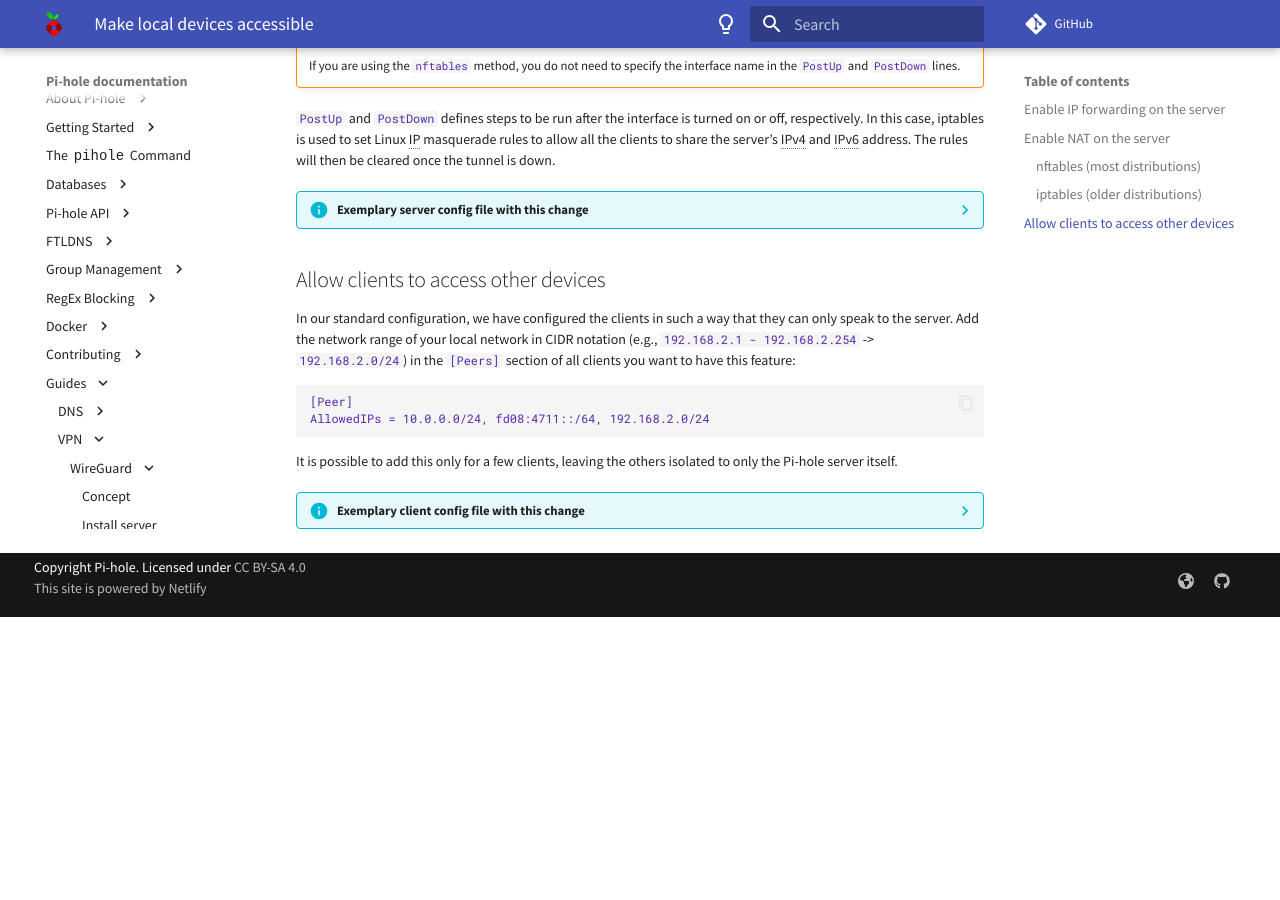
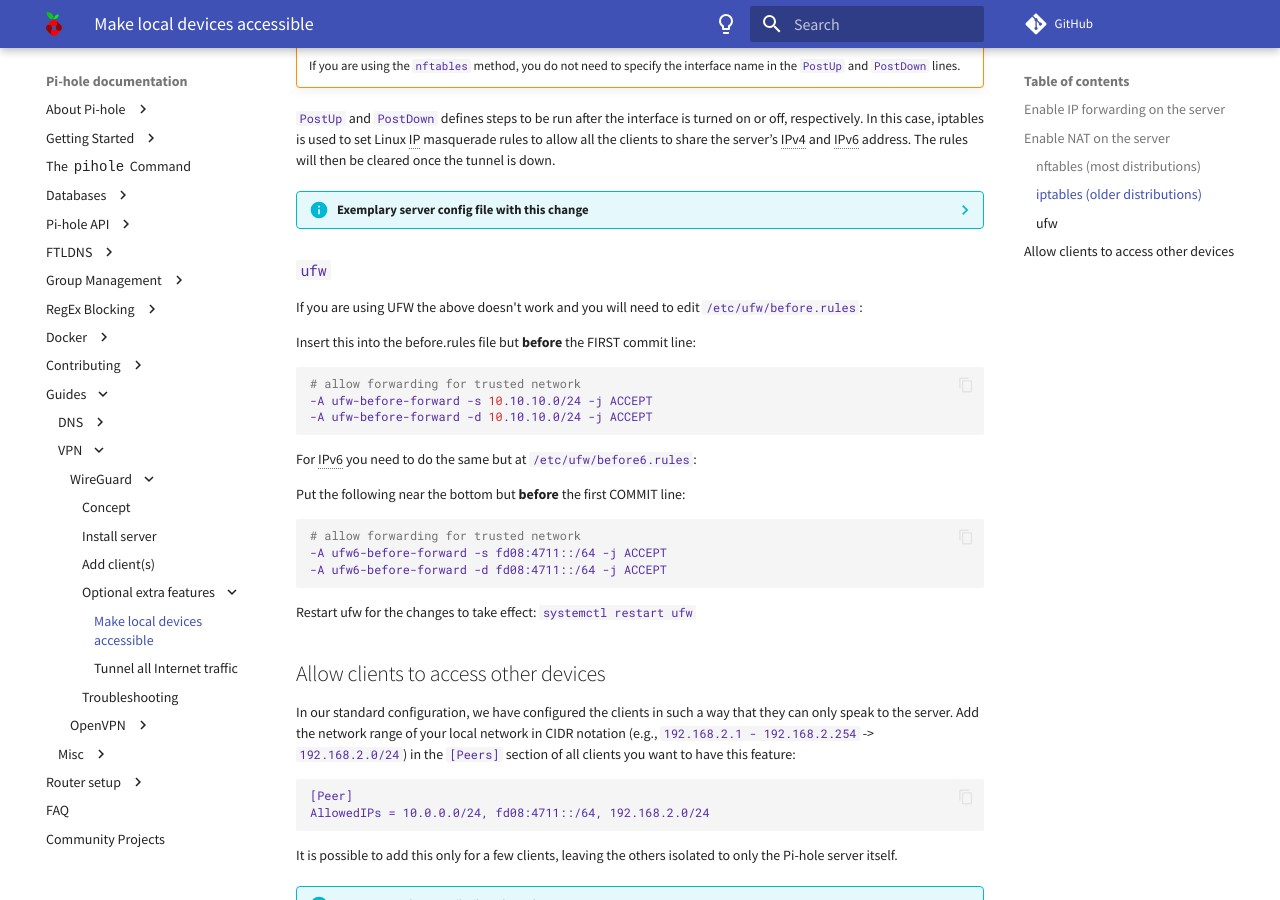
Before and after one commit to pi-hole/docs, an MkDocs documentation site: the page built from docs/guides/vpn/wireguard/internal.md, in a window 1280 px wide and 900 px high, scrolled down 1144 px. Built offline with MkDocs 1.6.1 and Material for MkDocs 9.7.7, drawn with Linux system fonts in a browser that asks for light colours; comment, search, counter and statistics services are not loaded; before the commit the page ends 1761 px from its top, so only the background shows below that.

Commit message:
Add UFW configuration to the wireguard internal docs
Signed-off-by: Robin Rijkeboer <robin@richblox.nl>

````diff
--- a/docs/guides/vpn/wireguard/internal.md
+++ b/docs/guides/vpn/wireguard/internal.md
@@ -84,6 +84,27 @@
 
     The important change is the extra `PostUp` and `PostDown` in the `[Interface]` section.
 <!-- markdownlint-enable code-block-style -->
+
+### `ufw`
+If you are using UFW the above doesn't work and you will need to edit `/etc/ufw/before.rules`:
+
+Insert this into the before.rules file but **before** the FIRST commit line:
+```bash
+# allow forwarding for trusted network
+-A ufw-before-forward -s 10.10.10.0/24 -j ACCEPT
+-A ufw-before-forward -d 10.10.10.0/24 -j ACCEPT
+```
+For IPv6 you need to do the same but at `/etc/ufw/before6.rules`:
+
+Put the following near the bottom but **before** the first COMMIT line:
+
+```bash
+# allow forwarding for trusted network
+-A ufw6-before-forward -s fd08:4711::/64 -j ACCEPT
+-A ufw6-before-forward -d fd08:4711::/64 -j ACCEPT
+```
+Restart ufw for the changes to take effect: `systemctl restart ufw`
+
 ## Allow clients to access other devices
 
 In our standard configuration, we have configured the clients in such a way that they can only speak to the server. Add the network range of your local network in CIDR notation (e.g., `192.168.2.1 - 192.168.2.254` -> `192.168.2.0/24`) in the `[Peers]` section of all clients you want to have this feature:
````
